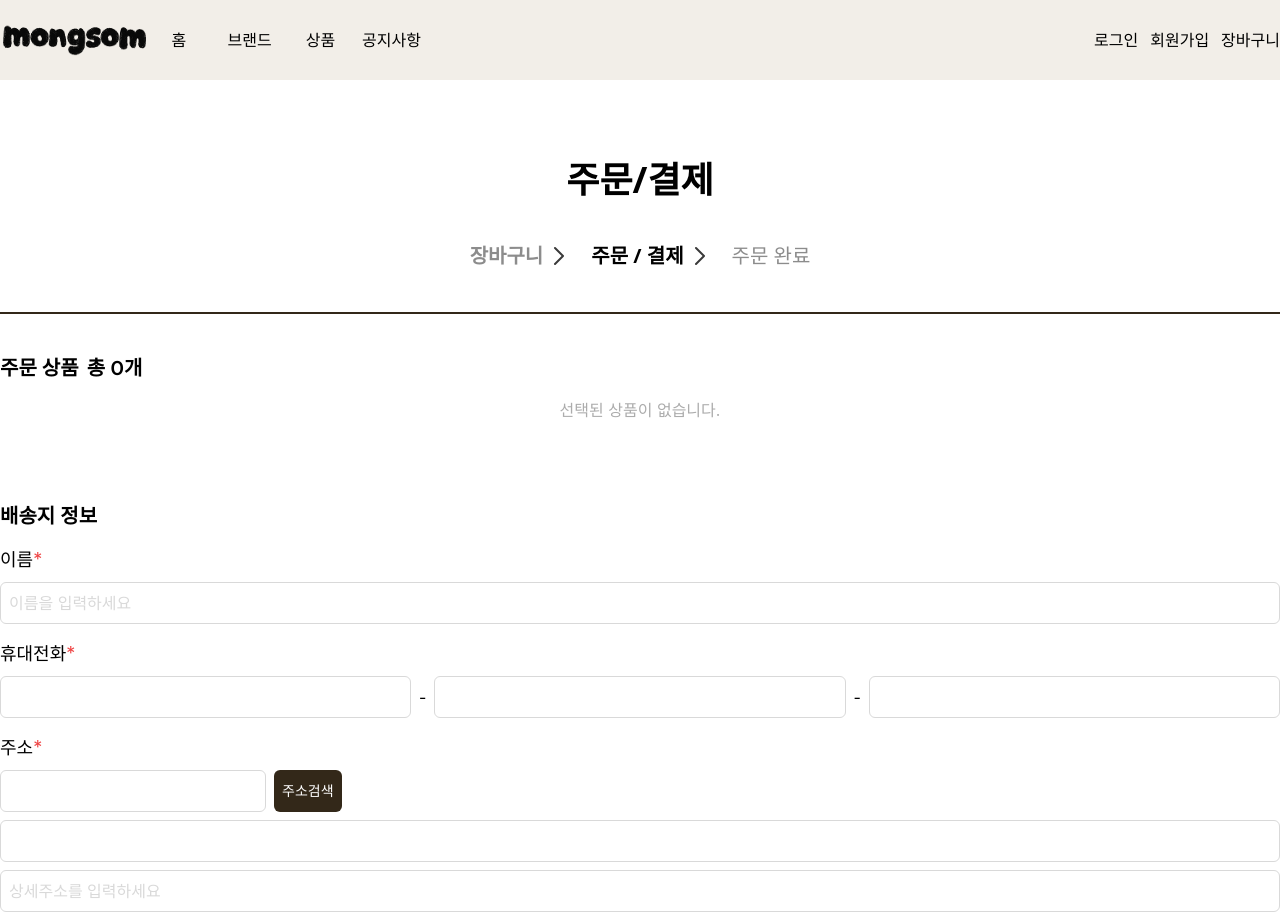
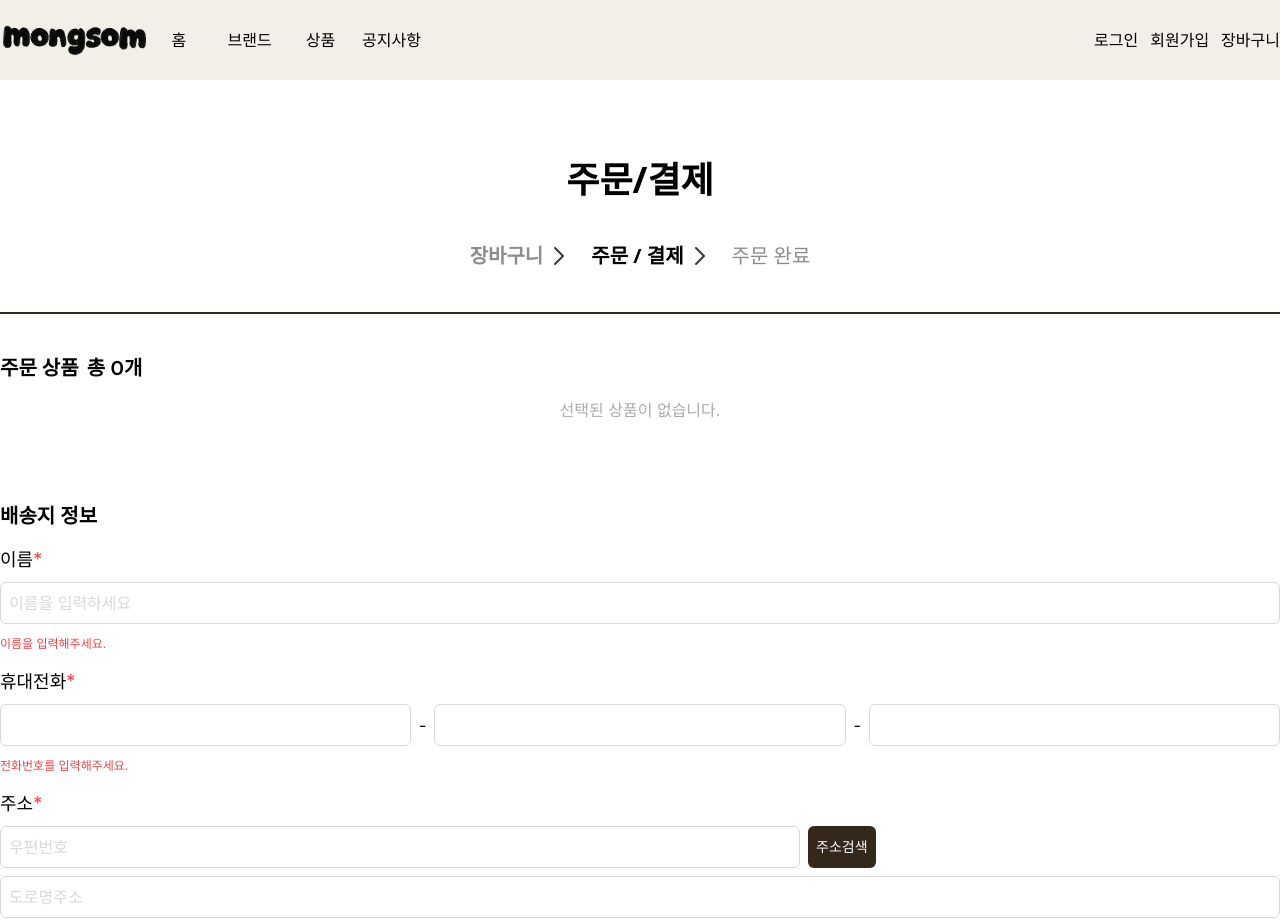
Before and after one commit to dwaf-organization/mongsom, a React (Create React App) app: page /order in a window 1280 px wide. Shown: the top 924 px of the page. Built offline with nearby package versions, Linux system fonts and the light colour scheme; a web font is replaced by a local one.

Commit message:
feat: 주소검색 api 연동 및 주문결제 폼 유효성 검사 추가

```diff
--- a/src/components/section/order/AddressInfoSection.jsx
+++ b/src/components/section/order/AddressInfoSection.jsx
@@ -1,6 +1,61 @@
 import AddressFormField from '../../ui/AddressFormField';
+import AddressInput from '../../ui/AddressInput';
+import { useState, useEffect } from 'react';
+import { OrderSchema } from '../../../schema/OrderSchema';
+import { useToast } from '../../../context/ToastContext';
 
-export default function AddressInfoSection() {
+export default function AddressInfoSection({ onFormValidChange }) {
+  const [formData, setFormData] = useState({
+    name: '',
+    phone1: '',
+    phone2: '',
+    phone3: '',
+    address: '',
+    addressDetail: '',
+    userDetailAddress: '',
+    additionalInfo: '',
+  });
+
+  const [errors, setErrors] = useState({});
+  const [isFormValid, setIsFormValid] = useState(false);
+
+  const handleAddressChange = newAddressData => {
+    setFormData(prev => ({
+      ...prev,
+      address: newAddressData.address,
+      addressDetail: newAddressData.addressDetail,
+      userDetailAddress: newAddressData.userDetailAddress || '',
+    }));
+  };
+
+  const handleInputChange = (field, value) => {
+    setFormData(prev => ({
+      ...prev,
+      [field]: value,
+    }));
+  };
+
+  useEffect(() => {
+    const result = OrderSchema.safeParse(formData);
+    const isValid = result.success;
+
+    setIsFormValid(isValid);
+
+    if (!result.success && result.error) {
+      const newErrors = {};
+      result.error.issues.forEach(issue => {
+        newErrors[issue.path[0]] = issue.message;
+      });
+      setErrors(newErrors);
+    } else {
+      setErrors({});
+    }
+
+    if (onFormValidChange) {
+      onFormValidChange(isValid);
+    }
+  }, [formData, onFormValidChange]);
+
   return (
     <section className='py-10'>
       <h3 className='text-xl text-left font-semibold mb-4 '>배송지 정보</h3>
@@ -10,15 +65,20 @@ export default function AddressInfoSection() {
           label='이름'
           placeholder='이름을 입력하세요'
           required
+          value={formData.name}
+          onChange={e => handleInputChange('name', e.target.value)}
+          error={errors.name}
         />
-        <AddressFormField id='phonenumber' label='휴대전화' required>
+        <AddressFormField id='phonenumber' label='휴대전화' required class>
           <div className='flex items-center gap-2 w-full'>
             <input
               id='phone1'
               type='text'
               name='phone1'
               maxLength='3'
-              className='border border-gray-400 rounded-md p-2 w-full focus:outline-primary-200'
+              value={formData.phone1}
+              onChange={e => handleInputChange('phone1', e.target.value)}
+              className={`border border-gray-400 rounded-md p-2 w-full focus:outline-primary-200 $`}
             />
             -
             <input
@@ -26,7 +86,9 @@ export default function AddressInfoSection() {
               type='text'
               name='phone2'
               maxLength='4'
-              className='border border-gray-400 rounded-md p-2 w-full focus:outline-primary-200'
+              value={formData.phone2}
+              onChange={e => handleInputChange('phone2', e.target.value)}
+              className={`border border-gray-400 rounded-md p-2 w-full focus:outline-primary-200 `}
             />
             -
             <input
@@ -34,41 +96,31 @@ export default function AddressInfoSection() {
               type='text'
               name='phone3'
               maxLength='4'
-              className='border border-gray-400 rounded-md p-2 w-full focus:outline-primary-200'
+              value={formData.phone3}
+              onChange={e => handleInputChange('phone3', e.target.value)}
+              className={`border border-gray-400 rounded-md p-2 w-full focus:outline-primary-200 `}
             />
           </div>
+          {(errors.phone1 || errors.phone2 || errors.phone3) && (
+            <p className='text-red-500 text-xs mt-1'>
+              {errors.phone1 || errors.phone2 || errors.phone3}
+            </p>
+          )}
         </AddressFormField>
 
-        <AddressFormField id='address' label='주소' required>
-          <div className='flex flex-col gap-2 w-full '>
-            <div className='flex items-center gap-2'>
-              <input
-                id='address'
-                type='text'
-                className='border border-gray-400 rounded-md p-2 focus:outline-none '
-                readOnly
-              />
-              <button
-                type='button'
-                className='bg-black-100 text-white text-sm whitespace-nowrap h-[42px] rounded-md p-2 '
-              >
-                주소검색
-              </button>
-            </div>
-            <input
-              id='addressDetail1'
-              type='text'
-              className='border border-gray-400 rounded-md p-2 w-full focus:outline-none'
-              readOnly
-            />
-            <input
-              id='addressDetail2'
-              type='text'
-              className='border border-gray-400 rounded-md p-2 w-full focus:outline-primary-200'
-              placeholder='상세주소를 입력하세요'
-            />
-          </div>
-        </AddressFormField>
+        <AddressInput
+          id='address'
+          label='주소'
+          required
+          value={{
+            address: formData.address,
+            addressDetail: formData.addressDetail,
+            userDetailAddress: formData.userDetailAddress,
+          }}
+          onChange={handleAddressChange}
+          variant='order'
+          error={errors.address || errors.userDetailAddress}
+        />
         <label
           htmlFor='additionalInfo'
           className='text-lg font-semibold text-left py-10'
@@ -76,9 +128,10 @@ export default function AddressInfoSection() {
           <span className='w-full '>배송메시지</span>
           <textarea
             id='additionalInfo'
+            value={formData.additionalInfo}
+            onChange={e => handleInputChange('additionalInfo', e.target.value)}
             className='border border-gray-400 rounded-md p-2 w-full resize-none focus:outline-primary-200'
             placeholder='배송메시지를 입력하세요'
-            required
           />
         </label>
       </form>
--- a/src/components/ui/AddressFormField.jsx
+++ b/src/components/ui/AddressFormField.jsx
@@ -6,6 +6,9 @@ export default function AddressFormField({
   children,
   className = '',
   required,
+  value,
+  onChange,
+  error,
 }) {
   return (
     <label
@@ -21,9 +24,12 @@ export default function AddressFormField({
           id={id}
           type={type}
           placeholder={placeholder}
-          className='border border-gray-400 rounded-md p-2  w-full focus:outline-primary-200'
+          value={value || ''}
+          onChange={onChange}
+          className={`border border-gray-400 rounded-md p-2 w-full focus:outline-primary-200`}
         />
       )}
+      {error && <p className='text-red-500 text-xs mt-1'>{error}</p>}
     </label>
   );
 }
--- /dev/null
+++ b/src/components/ui/AddressInput.jsx
@@ -0,0 +1,136 @@
+import { useState } from 'react';
+import AddressSearchButton from './AddressSearchButton';
+
+export default function AddressInput({
+  id,
+  label,
+  required = false,
+  value = { address: '', addressDetail: '' },
+  onChange,
+  className = '',
+  showExtraAddress = true,
+  variant = 'signup',
+  error = null,
+}) {
+  const [addressData, setAddressData] = useState(value);
+
+  const handleAddressSelect = data => {
+    const newAddressData = {
+      address: data.zonecode || '',
+      addressDetail: data.roadAddress || data.address,
+      zonecode: data.zonecode,
+      roadAddress: data.roadAddress,
+      jibunAddress: data.jibunAddress,
+      userDetailAddress: addressData.userDetailAddress || '',
+    };
+
+    setAddressData(newAddressData);
+    if (onChange) {
+      onChange(newAddressData);
+    }
+  };
+
+  const handleDetailChange = e => {
+    const newAddressData = {
+      ...addressData,
+      userDetailAddress: e.target.value,
+    };
+
+    setAddressData(newAddressData);
+    if (onChange) {
+      onChange(newAddressData);
+    }
+  };
+
+  if (variant === 'signup') {
+    return (
+      <div
+        className={`flex flex-col gap-2 border-b border-gray-400 pb-6 ${className}`}
+      >
+        <label htmlFor={id} className='flex items-center gap-20'>
+          <span className='min-w-[90px] text-left'>
+            {label}
+            {required && <span className='text-red-500'>*</span>}
+          </span>
+          <div className='flex flex-col gap-2 w-full max-w-[500px]'>
+            <div className='flex items-center gap-2'>
+              <input
+                id={id}
+                type='text'
+                value={addressData.zonecode}
+                className='border border-gray-400 rounded-md w-full p-2 focus:outline-none'
+                readOnly
+                placeholder='우편번호'
+              />
+              <AddressSearchButton onAddressSelect={handleAddressSelect} />
+            </div>
+
+            {showExtraAddress && (
+              <input
+                type='text'
+                value={addressData.addressDetail}
+                className='border border-gray-400 rounded-md p-2 w-full focus:outline-none'
+                readOnly
+                placeholder='도로명주소'
+              />
+            )}
+
+            <input
+              type='text'
+              value={addressData.userDetailAddress || ''}
+              onChange={handleDetailChange}
+              className={`border rounded-md p-2 w-full focus:outline-primary-200 ${
+                error ? 'border-red-500' : 'border-gray-400'
+              }`}
+            />
+            {error && <p className='text-red-500 text-xs mt-1'>{error}</p>}
+          </div>
+        </label>
+      </div>
+    );
+  }
+
+  return (
+    <label
+      htmlFor={id}
+      className={`flex flex-col items-start gap-2 w-full ${className}`}
+    >
+      <span className='text-left text-lg'>
+        {label}
+        {required && <span className='text-red-500'>*</span>}
+      </span>
+      <div className='flex flex-col gap-2 w-full'>
+        <div className='flex items-center w-full gap-2'>
+          <input
+            id={id}
+            type='text'
+            value={addressData.address}
+            className='border border-gray-400 rounded-md p-2 max-w-[800px] w-full focus:outline-none'
+            readOnly
+            placeholder='우편번호'
+          />
+          <AddressSearchButton onAddressSelect={handleAddressSelect} />
+        </div>
+
+        {showExtraAddress && (
+          <input
+            type='text'
+            value={addressData.addressDetail}
+            className='border border-gray-400 rounded-md p-2 w-full focus:outline-none'
+            readOnly
+            placeholder='도로명주소'
+          />
+        )}
+
+        <input
+          type='text'
+          placeholder='상세주소를 입력하세요'
+          value={addressData.userDetailAddress || ''}
+          onChange={handleDetailChange}
+          className={`border border-gray-400 rounded-md p-2 w-full focus:outline-primary-200 `}
+        />
+        {error && <p className='text-red-500 text-xs mt-1'>{error}</p>}
+      </div>
+    </label>
+  );
+}
--- /dev/null
+++ b/src/components/ui/AddressSearchButton.jsx
@@ -0,0 +1,62 @@
+import { useState } from 'react';
+
+export default function AddressSearchButton({
+  onAddressSelect,
+  className = '',
+  buttonText = '주소검색',
+}) {
+  const [isLoading, setIsLoading] = useState(false);
+
+  const handleAddressSearch = () => {
+    setIsLoading(true);
+
+    if (!window.daum) {
+      const script = document.createElement('script');
+      script.src =
+        '//t1.daumcdn.net/mapjsapi/bundle/postcode/prod/postcode.v2.js';
+      script.onload = () => {
+        openAddressPopup();
+      };
+      document.head.appendChild(script);
+    } else {
+      openAddressPopup();
+    }
+  };
+
+  const openAddressPopup = () => {
+    new window.daum.Postcode({
+      oncomplete: function (data) {
+        const fullAddress = data.address;
+        const extraAddress = data.addressType === 'R' ? data.bname : '';
+
+        const addressData = {
+          zonecode: data.zonecode,
+          address: fullAddress,
+          extraAddress: extraAddress,
+          roadAddress: data.roadAddress,
+          jibunAddress: data.jibunAddress,
+        };
+
+        if (onAddressSelect) {
+          onAddressSelect(addressData);
+        }
+
+        setIsLoading(false);
+      },
+      onclose: function () {
+        setIsLoading(false);
+      },
+    }).open();
+  };
+
+  return (
+    <button
+      type='button'
+      onClick={handleAddressSearch}
+      disabled={isLoading}
+      className={`bg-black-100 text-white text-sm whitespace-nowrap h-[42px] rounded-md p-2 max-w-[168px] disabled:opacity-50 disabled:cursor-not-allowed ${className}`}
+    >
+      {isLoading ? '검색중...' : buttonText}
+    </button>
+  );
+}
--- a/src/components/ui/SignUp/SignUpForm.jsx
+++ b/src/components/ui/SignUp/SignUpForm.jsx
@@ -1,6 +1,7 @@
 import { Button } from '../../ui/button';
 import AdditionalInfoInput from './AdditionalInfoInput';
 import FormField from './FormField';
+import AddressInput from '../AddressInput';
 import { useState, useEffect } from 'react';
 import { SignUpSchema } from '../../../schema/SignUpSchema';
 import { useToast } from '../../../context/ToastContext';
@@ -13,8 +14,7 @@ export default function SignUpForm() {
     password: '',
     confirmPassword: '',
     name: '',
-    address: '',
-    addressDetail: '',
+    address: { address: '', addressDetail: '', userDetailAddress: '' },
     email: '',
   });
 
@@ -58,6 +58,13 @@ export default function SignUpForm() {
     setFormData(prev => ({
       ...prev,
       [field]: value,
+    }));
+  };
+
+  const handleAddressChange = addressData => {
+    setFormData(prev => ({
+      ...prev,
+      address: addressData,
     }));
   };
 
@@ -133,33 +140,14 @@ export default function SignUpForm() {
           value={formData.name}
           onChange={e => handleInputChange('name', e.target.value)}
         />
-        <FormField id='address' label='주소'>
-          <div className='flex flex-col gap-2 w-full max-w-[500px]'>
-            <div className='flex items-center gap-2'>
-              <input
-                id='address'
-                type='text'
-                value={formData.address}
-                onChange={e => handleInputChange('address', e.target.value)}
-                className='border border-gray-400 rounded-md p-2 w-full focus:outline-primary-200'
-              />
-              <button
-                type='button'
-                className='bg-black-100 text-white text-sm whitespace-nowrap h-[42px] rounded-md p-2 max-w-[168px]'
-              >
-                주소검색
-              </button>
-            </div>
-            <input
-              id='addressDetail'
-              type='text'
-              placeholder='상세주소를 입력하세요'
-              value={formData.addressDetail}
-              onChange={e => handleInputChange('addressDetail', e.target.value)}
-              className='border border-gray-400 rounded-md p-2 max-w-[500px] w-full focus:outline-primary-200'
-            />
-          </div>
-        </FormField>
+        <AddressInput
+          id='address'
+          label='주소'
+          value={formData.address}
+          onChange={handleAddressChange}
+          placeholder='상세주소를 입력하세요'
+          variant='signup'
+        />
         <FormField
           id='email'
           label='이메일'
--- /dev/null
+++ b/src/schema/OrderSchema.jsx
@@ -0,0 +1,11 @@
+import { z } from 'zod';
+
+export const OrderSchema = z.object({
+  name: z.string().min(1, '이름을 입력해주세요.'),
+  phone1: z.string().min(3, '전화번호를 입력해주세요.'),
+  phone2: z.string().min(4, '전화번호를 입력해주세요.'),
+  phone3: z.string().min(4, '전화번호를 입력해주세요.'),
+  address: z.string().min(1, '주소를 검색해주세요.'),
+  userDetailAddress: z.string().min(1, '상세주소를 입력해주세요.'),
+  additionalInfo: z.string().optional(),
+});
--- a/src/view/Order.jsx
+++ b/src/view/Order.jsx
@@ -9,6 +9,7 @@ import PaymentButton from '../components/ui/order/PaymentButton';
 
 export default function Order() {
   const [selectedItems, setSelectedItems] = useState([]);
+  const [isFormValid, setIsFormValid] = useState(false);
 
   useEffect(() => {
     const sessionCart = JSON.parse(sessionStorage.getItem('cart') || '[]');
@@ -16,14 +17,18 @@ export default function Order() {
     setSelectedItems(checkedItems);
   }, []);
 
+  const handleFormValidChange = isValid => {
+    setIsFormValid(isValid);
+  };
+
   return (
     <InnerPaddingSectionWrapper>
       <h2 className='text-4xl font-semibold font-pretendard pb-5'>주문/결제</h2>
       <BreadCrumbSection currentStep='order' />
       <OrderItemListSection selectedItems={selectedItems} />
-      <AddressInfoSection />
+      <AddressInfoSection onFormValidChange={handleFormValidChange} />
       <OrderSummarySection items={selectedItems} />
-      <PaymentButton />
+      <PaymentButton disabled={!isFormValid} />
     </InnerPaddingSectionWrapper>
   );
 }
```
